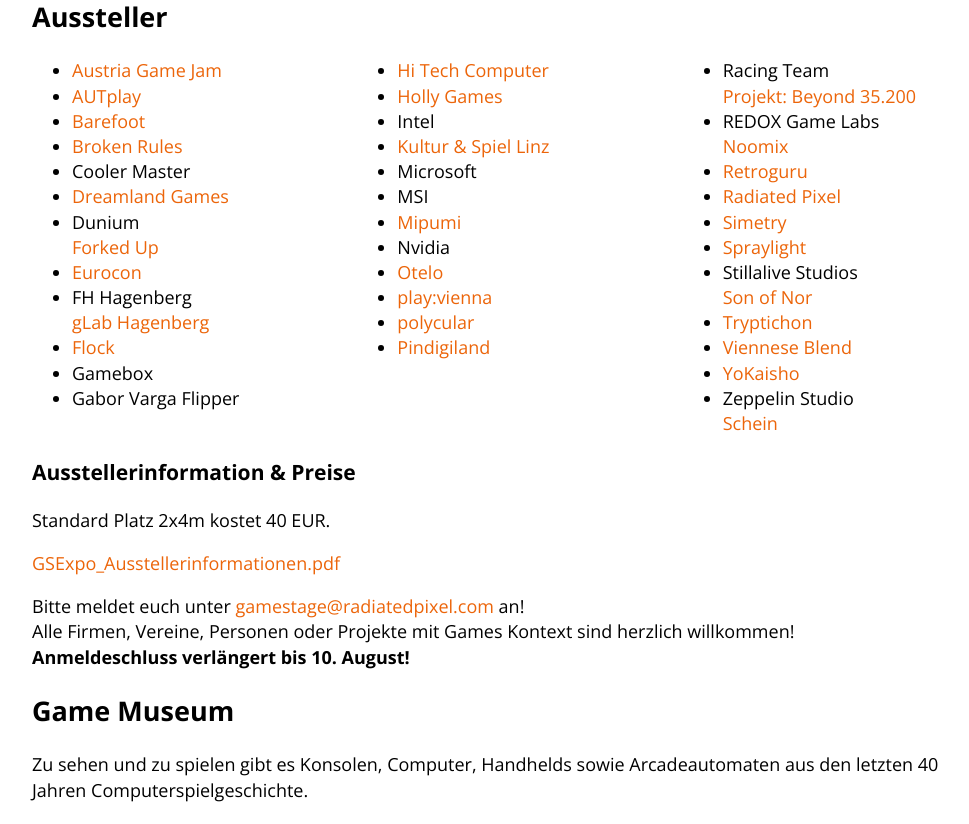
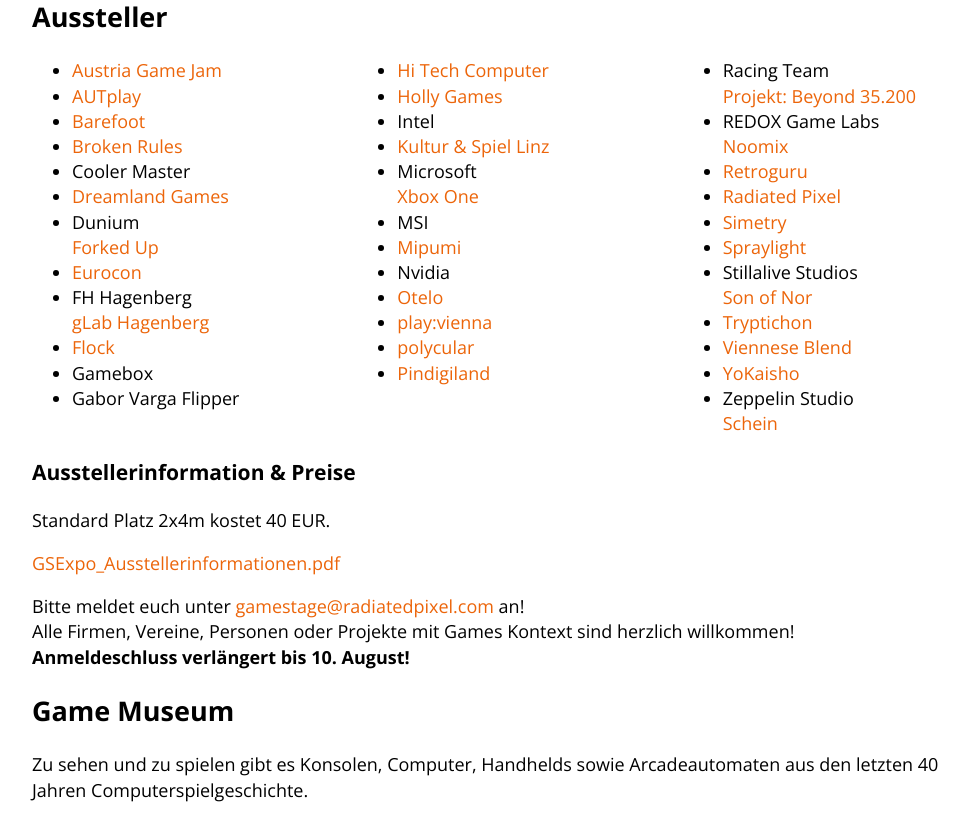
Before and after one commit to Lorti/gsexpo, a Jekyll site: the page built from index.html, in a window 1280 px wide and 900 px high, scrolled down 1507 px, cut to the strip 76-900 px from the top of the window. Shown: the whole strip, without its empty margins (132-1101 px from the left). Built offline with Jekyll 4.4.1, drawn with Linux system fonts in a browser that asks for light colours; nearby versions of some CDN libraries; Markdown is read by kramdown in place of the engine named in the settings.

Commit message:
Update exhibitors.markdown

```diff
--- a/_includes/exhibitors.markdown
+++ b/_includes/exhibitors.markdown
@@ -23,7 +23,7 @@
        <li><a href="www.holly-games.at">Holly Games</a></li>
        <li>Intel</li>
        <li><a href="http://bastelspiele.jimdo.com/">Kultur & Spiel Linz</a></li>
-       <li>Microsoft</li>
+       <li>Microsoft<br/><a href="http://xbox.com">Xbox One</a></li>
        <li>MSI</li>
        <li><a href="http://www.mipumi.com/">Mipumi</a></li>
        <li>Nvidia</li>
```
